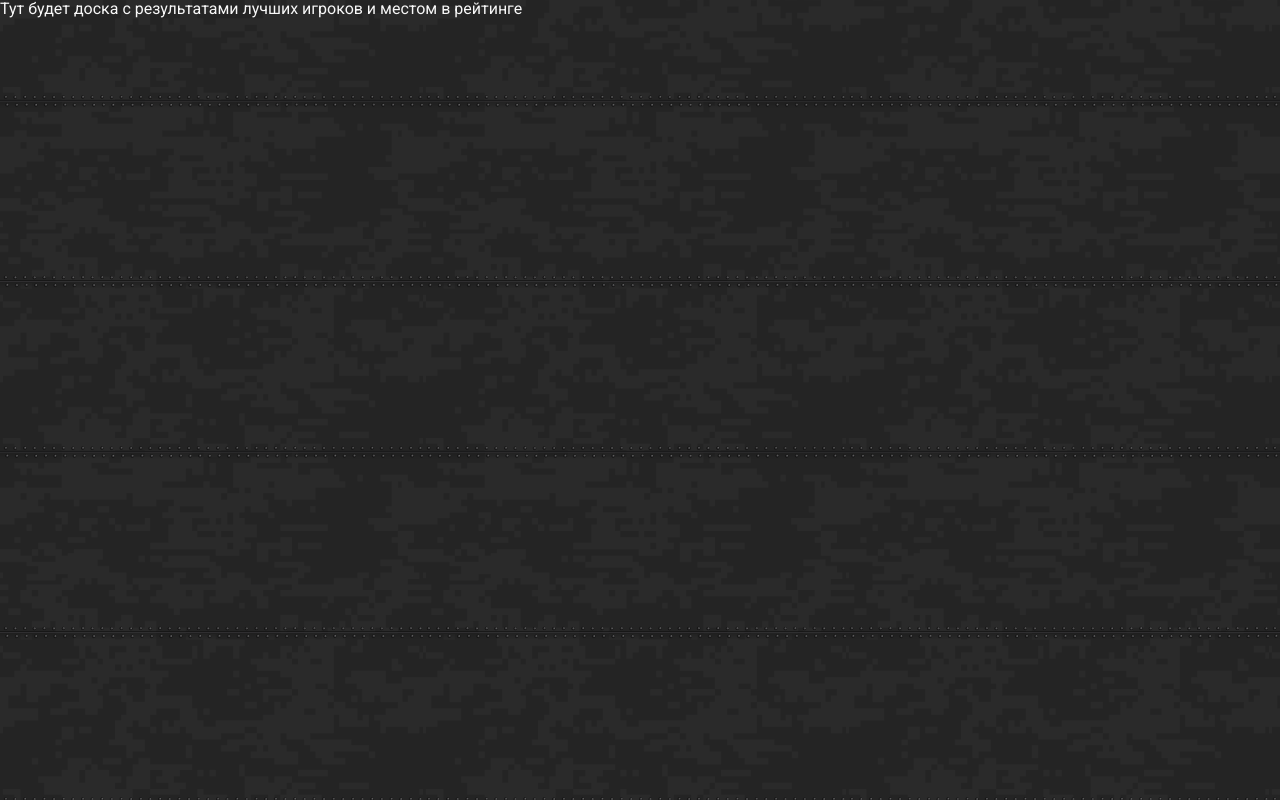
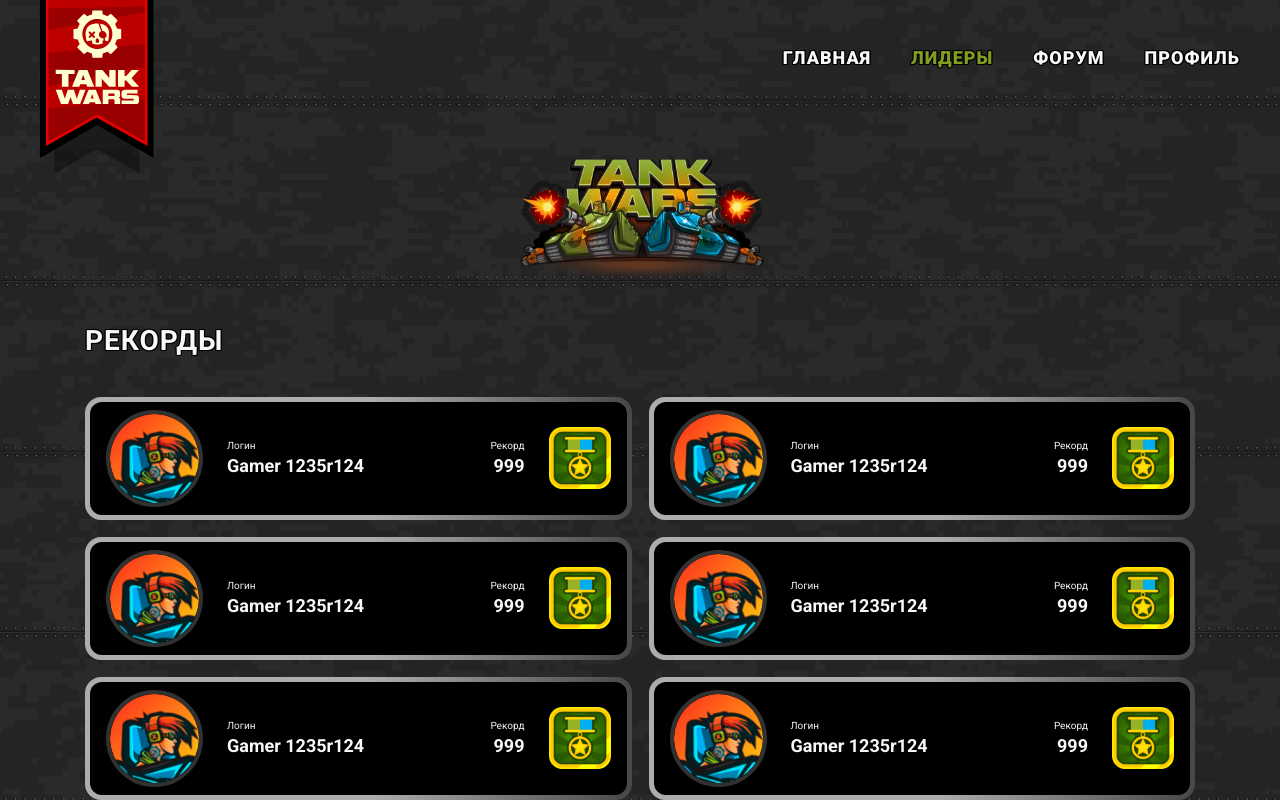
Before and after one commit to Timur233/falcon-tanks, a React (Vite) app in the folder packages/client/: page /leaderboard in a window 1280 px wide. Built offline with nearby package versions, Linux system fonts and the light colour scheme; the HTML template or start-up script is replaced by a standard one.

Commit message:
[SOK-20] leaderboard page

```diff
--- a/packages/client/src/components/ui/PageTitle/PageTitle.tsx
+++ b/packages/client/src/components/ui/PageTitle/PageTitle.tsx
@@ -1,10 +1,10 @@
+import React from 'react'
 import './PageTitle.scss'
-import React from 'react'
 
 type PageTitlePropsType = {
   text: string
   className?: string
-  tagName?: string
+  tagName: string
 }
 
 type DynamicTagElementPropsType = {
--- /dev/null
+++ b/packages/client/src/layouts/PrivateLayout/PrivateLayout.scss
@@ -0,0 +1,14 @@
+@import '../../scss/vars.scss';
+
+.private-layout {
+  display: flex;
+  flex-direction: column;
+  position: relative;
+  min-height: 100vh;
+  z-index: 0;
+
+  &__body {
+    flex: 1 1 100%;
+    padding-top: $layout_body-m-top;
+  }
+}
--- a/packages/client/src/layouts/PrivateLayout/PrivateLayout.tsx
+++ b/packages/client/src/layouts/PrivateLayout/PrivateLayout.tsx
@@ -1,5 +1,13 @@
+import { Header } from '@/components/common/Header/Header'
 import { Outlet } from 'react-router-dom'
 
 export default function PrivateLayout() {
-  return <Outlet />
+  return (
+    <div className="private-layout">
+      <Header className="private-layout__header"></Header>
+      <main className="private-layout__body">
+        <Outlet />
+      </main>
+    </div>
+  )
 }
--- /dev/null
+++ b/packages/client/src/pages/Leaderboard/Leaderboard.scss
@@ -0,0 +1,116 @@
+@import './../../scss/vars.scss';
+
+.leaderboard-page {
+  margin-top: 40px;
+
+  &__logo {
+    display: block;
+    margin: 0 auto 44px auto;
+
+    max-width: 255px;
+    height: 124px;
+  }
+
+  &__title {
+    margin: 40px 0;
+  }
+
+  .records {
+    display: grid;
+    grid-template-columns: repeat(2, 1fr);
+    gap: 17px;
+
+    .records__item-wrapper {
+      position: relative;
+      border-radius: 16px;
+      background: linear-gradient(90deg, #adadad 52.5%, #474747 100%);
+    }
+
+    &__item {
+      display: flex;
+      justify-content: space-between;
+
+      position: relative;
+      z-index: 1;
+
+      margin: 5px;
+
+      border-radius: 12px;
+
+      background-color: $c_black;
+      color: c_white;
+
+      padding: 8px 16px;
+    }
+
+    .record-item {
+      &__user-info {
+        display: flex;
+      }
+
+      &__user-result {
+        display: flex;
+
+        &__star {
+          width: 62px;
+          height: 62px;
+        }
+      }
+
+      &__title {
+        font-size: 10px;
+        color: $text-color-muted;
+        margin-bottom: 4px;
+      }
+
+      &__value {
+        font-size: 18px;
+        font-weight: 800px;
+        color: $text-color;
+      }
+
+      .user-info {
+        display: flex;
+        gap: 24px;
+
+        &__avatar {
+          width: 97px;
+          height: 97px;
+
+          border: 4px solid $c_default-border;
+          border-radius: 50%;
+        }
+
+        &__login {
+          display: flex;
+          flex-direction: column;
+
+          margin: auto;
+
+          h2 {
+            margin: 0;
+          }
+        }
+      }
+
+      .user-result {
+        display: flex;
+        align-items: center;
+        gap: 24px;
+
+        &__score {
+          display: flex;
+          flex-direction: column;
+
+          margin: auto;
+
+          text-align: right;
+
+          h2 {
+            margin: 0;
+          }
+        }
+      }
+    }
+  }
+}
--- a/packages/client/src/pages/Leaderboard/Leaderboard.tsx
+++ b/packages/client/src/pages/Leaderboard/Leaderboard.tsx
@@ -1,3 +1,51 @@
+import PlayerAvatar from '@/assets/images/player-avatar.png'
+import StarColor from '@/assets/images/stars/star-color.png'
+import PromoLogo from '@/assets/images/svg/FT-promo.svg'
+import { PageTitle } from '@/components/ui/PageTitle/PageTitle'
+import './Leaderboard.scss'
+
+const RECORD_ITEMS_COUNT = 6
+
 export const Leaderboard = () => {
-  return <>Тут будет доска с результатами лучших игроков и местом в рейтинге</>
+  return (
+    <div className="container leaderboard-page">
+      <img className="leaderboard-page__logo" src={PromoLogo} alt="Tank wars" />
+      <PageTitle
+        text={'Рекорды'}
+        tagName="h1"
+        className="leaderboard-page__title"></PageTitle>
+      <div className="records">
+        {Array.from({ length: RECORD_ITEMS_COUNT }).map((_, index) => {
+          return (
+            <div key={index} className="records__item-wrapper">
+              <div className="records__item record-item">
+                <div className="record-item__user-info user-info">
+                  <img
+                    className="user-info__avatar"
+                    src={PlayerAvatar}
+                    alt="Avatar"
+                  />
+                  <div className="user-info__login">
+                    <span className="record-item__title">Логин</span>
+                    <h2 className="record-item__value">Gamer 1235r124</h2>
+                  </div>
+                </div>
+                <div className="record-item__user-result user-result">
+                  <div className="user-result__score">
+                    <span className="record-item__title">Рекорд</span>
+                    <h2 className="record-item__value">999</h2>
+                  </div>
+                  <img
+                    className="user-result__star"
+                    src={StarColor}
+                    alt="Медаль"
+                  />
+                </div>
+              </div>
+            </div>
+          )
+        })}
+      </div>
+    </div>
+  )
 }
--- a/packages/client/src/scss/vars.scss
+++ b/packages/client/src/scss/vars.scss
@@ -10,9 +10,11 @@ $img_default-background: url('@/assets/images/page-background.png');
 $primary-color: #839d22;
 $second-color: #00aeef;
 $text-color: #f8f8f8;
-
+$text-color-muted: #f5f5f5;
 // colors
 $c_default-background: #010101;
+
+$c_default-border: #313131;
 
 $c_button: $primary-color;
 $c_button-top: #d9eca2;
@@ -22,7 +24,7 @@ $c_button_blue: $second-color;
 $c_button-top_blue: #5fe1ff;
 $c_button-bottom_blue: #0079a7;
 
-$c_white: #ffffff;
+$c_white: #fff;
 $c_black: #000;
 
 // fonts/links
```
Also changed, not shown: packages/client/src/assets/images/player-avatar.png (added), packages/client/src/assets/images/stars/star-color.png (added).
